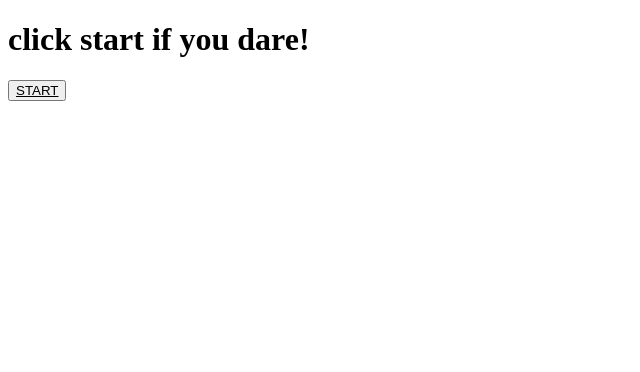
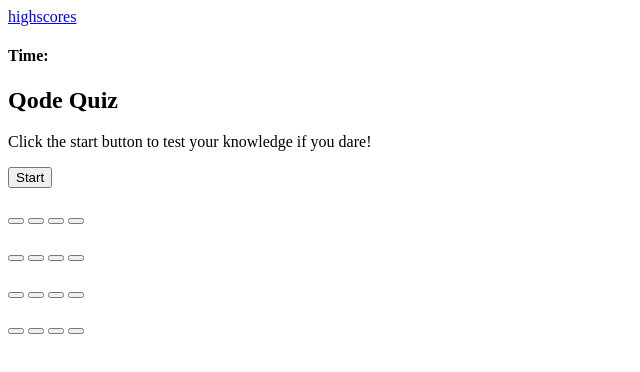
Before and after one commit to GhiasFarah/CodeQuiz, a plain HTML site: page index.html in a window 1280 px wide. Shown: the whole page, without its empty margins (0-640 px from the left). Drawn offline with nearby package versions, Linux system fonts and the light colour scheme.

Commit message:
update index.html

```diff
--- a/index.html
+++ b/index.html
@@ -3,18 +3,76 @@
 <head>
     <meta charset="UTF-8">
     <meta http-equiv="X-UA-Compatible" content="IE=edge">
+    <link rel="stylesheet" href="./assets/css/style.css">
     <meta name="viewport" content="width=device-width, initial-scale=1.0">
-    <link rel="stylesheet" href="./assets/css/style.css">
-    <title>CodeQuiz</title>
+    <title>Code Quiz</title>
 </head>
 <body>
     <header>
+        <nav>
+                <a class="highscores_nav" href="./highscores.html">highscores</a>
+                <h4 class="timer">Time:</h4>
+        </nav>
+    </header>
+
+
+    <section class="start">
         <h1>
-            click start if you dare!
+            Qode Quiz
         </h1>
-    </header>
-        <a href="./question1.html"><button><u>START</u></button></a>
-        <script src="https://code.jquery.com/jquery-3.4.1.min.js"></script>
-    <script src="./assets/js/index.js"></script>
+        <p>
+            Click the start button to test your knowledge if you dare!
+        </p>
+        <button class="startBtn">Start</button>
+    </section>
+
+
+    <!-- questions start here -->
+        <section class="q0">
+            <h3 class="question"></h3>
+
+                <button class="ans0"></button>
+                <button class="ans1"></button>
+                <button class="ans2"></button>
+                <button class="ans3"></button>
+
+        </section>
+
+
+        <section class="q1">
+            <h3 class="question"></h3>
+
+                <button class="ans0"></button>
+                <button class="ans1"></button>
+                <button class="ans2"></button>
+                <button class="ans3"></button>
+
+        </section>
+
+
+        <section class="q2">
+            <h3 class="question"></h3>
+
+                <button class="ans0"></button>
+                <button class="ans1"></button>
+                <button class="ans2"></button>
+                <button class="ans3"></button>
+
+        </section>
+
+
+        <section class="q3">
+            <h3 class="question"></h3>
+
+                <button class="ans0"></button>
+                <button class="ans1"></button>
+                <button class="ans2"></button>
+                <button class="ans3"></button>
+
+        </section>
+
+        <!-- Highscores section here -->
+<script src="https://ajax.googleapis.com/ajax/libs/jquery/3.6.0/jquery.min.js"></script>
+<script src="./assets/js/script.js"></script>
 </body>
 </html>
```
